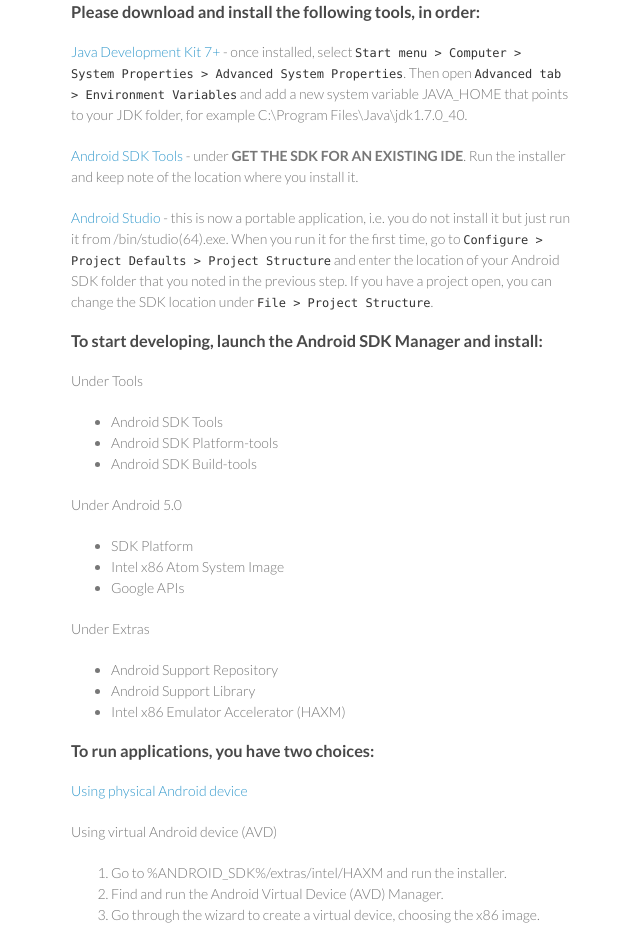
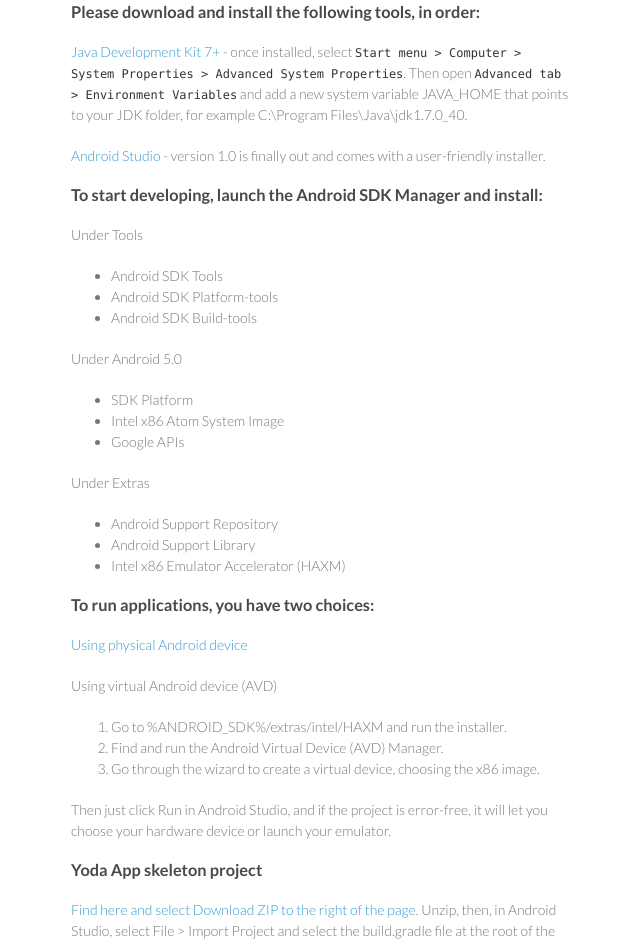
Before and after one commit to ICAppSoc/icappsoc.github.io, a plain HTML site: page index.html in a window 1280 px wide. Shown: the part 1309-2254 px from the top of the page, without its empty margins (499-1139 px from the left). Drawn offline with Linux system fonts and the light colour scheme.

Commit message:
Updated Android setup instructions
to account for 1.0 release of Android Studio

```diff
--- a/index.html
+++ b/index.html
@@ -87,14 +87,7 @@
            for example C:\Program Files\Java\jdk1.7.0_40.
          </p>
          <p>
-           <a href="https://developer.android.com/sdk/index.html">Android SDK Tools</a> - under <b>GET THE SDK FOR AN EXISTING IDE</b>.
-           Run the installer and keep note of the location where you install it.
-         </p>
-         <p>
-           <a href="http://developer.android.com/sdk/installing/studio.html">Android Studio</a> - this is now a portable application,
-           i.e. you do not install it but just run it from /bin/studio(64).exe. When you run it for the first time, go to
-           <code>Configure &#62; Project Defaults &#62; Project Structure</code> and enter the location of your Android SDK folder
-           that you noted in the previous step. If you have a project open, you can change the SDK location under <code>File &#62; Project Structure</code>.
+           <a href="http://developer.android.com/sdk/index.html">Android Studio</a> - version 1.0 is finally out and comes with a user-friendly installer.
          </p>
 
          <h3>
```
